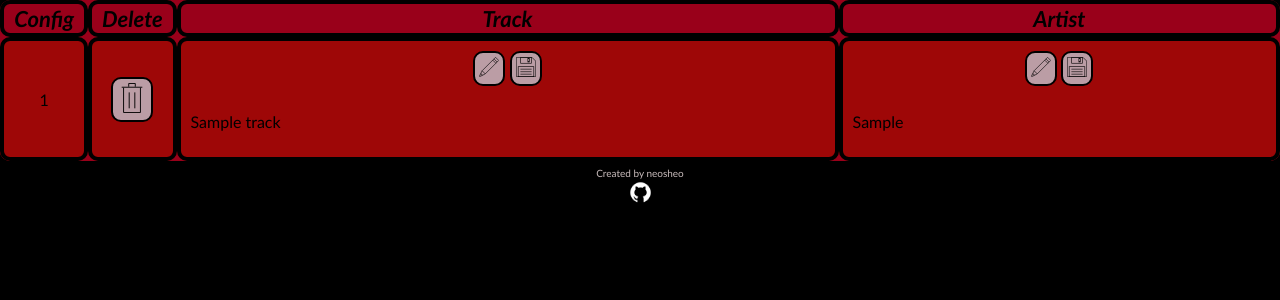
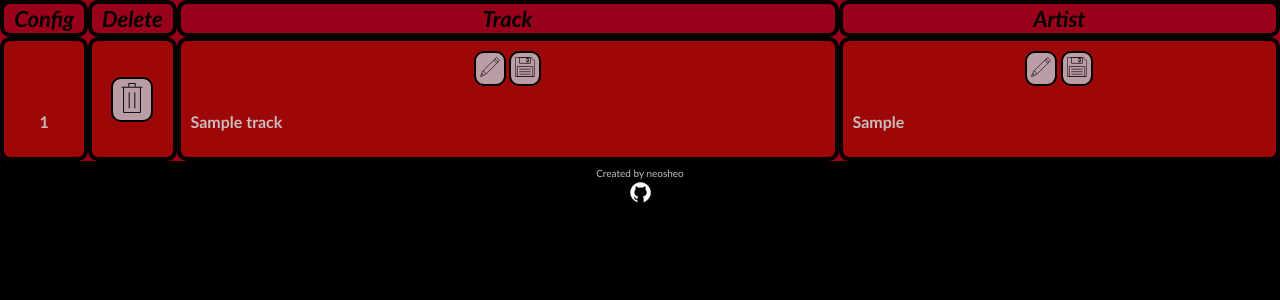
Before and after one commit to neosheo/Stringwave, a Flask app: template webapp/templates/tracks.html in a window 1280 px wide. Shown: the part 85-385 px from the top of the page. Run offline with Flask 3, Linux system fonts and the light colour scheme; tables that the repository leaves empty hold one stand-in row (values such as "Sample post"); the template is opened without the code that fills it: values that come from a table or form of the project are taken from there, most other values are stand-ins (such as "Sample title", 1, 10 or a date in 2020); parts of the project's set-up code (start-up, migrations or seed data) failed here and were passed over; some libraries are stand-ins or nearby versions.

Commit message:
made small css changes

```diff
--- a/webapp/static/styles.css
+++ b/webapp/static/styles.css
@@ -166,6 +166,7 @@
 	width: 10px;
 	padding: 1px;
     border-radius: 10px;
+    font-weight: bold;
 }
 
 tr:nth-of-type(even) {
@@ -174,11 +175,13 @@
 
 .track-title, .track-artist {
 	text-align: left;
+    color: #cabdbd;
 }
 
 .header {
 	font-style: italic;
 	font-size: 22px;
+    color: #cabdbd;
 }
 
 .centered {
@@ -189,6 +192,12 @@
 	border: 4px solid;
     color: black;
     border-radius: 10px;
+    border-color: black;
+}
+
+.config-num {
+    padding-top: 45px;
+    color: #cabdbd;
 }
 
 .radio {
--- a/webapp/templates/tracks.html
+++ b/webapp/templates/tracks.html
@@ -24,7 +24,7 @@
             {% endif %}
             {% for track in tracks %}
             <tr>
-                <td class="box">{{ track.config }}</td>
+                <td class="config-num box">{{ track.config }}</td>
                 {% if station == 'new' %}
                 <td class="box">
                     <button class="button linea-icon" type="submit" form="move" name="move_to_main" value="{{ track.track_id }}"><img src="{{ url_for('static', filename='/images/basic_paperplane.svg') }}" alt="Move" width="30" height="30"></button>
```
